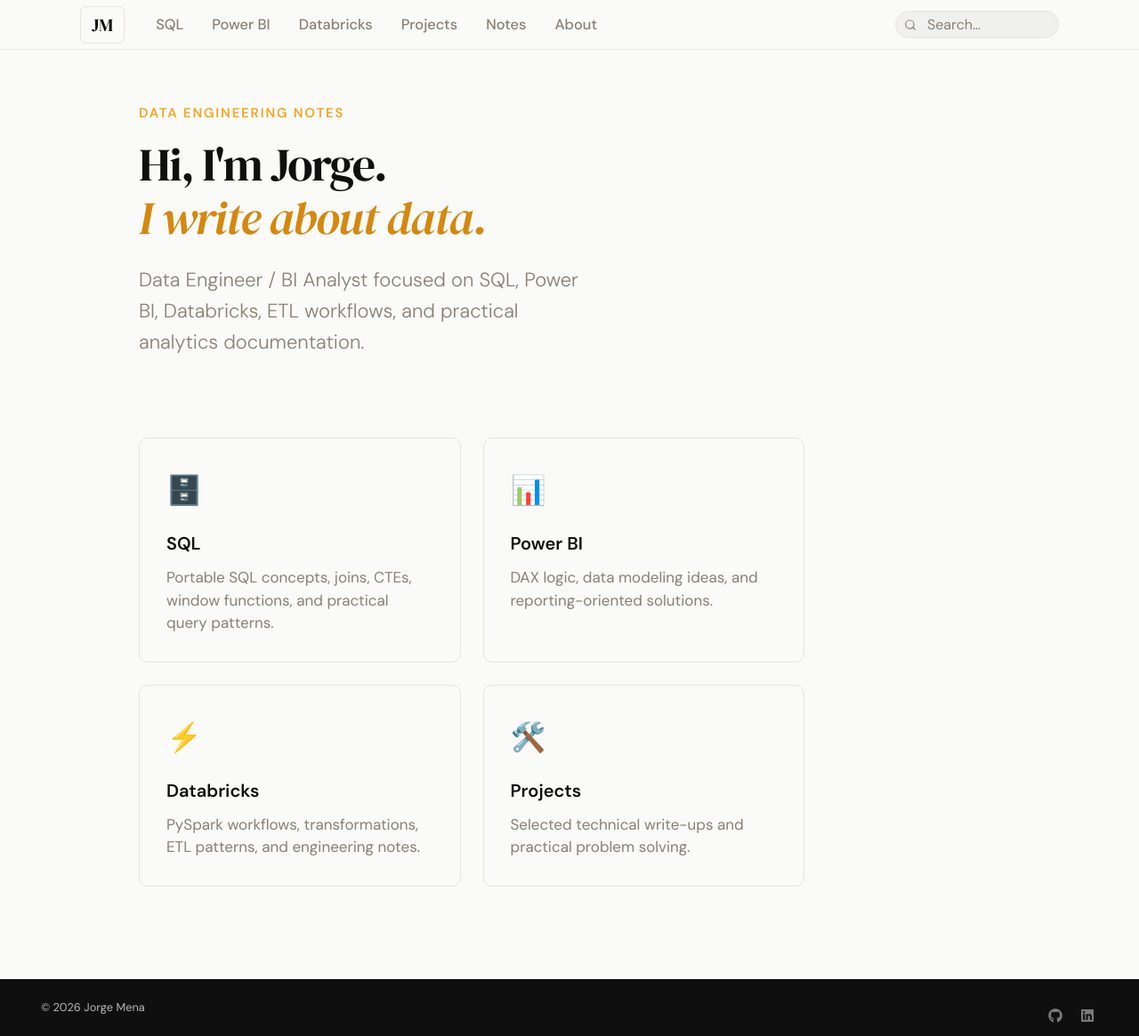
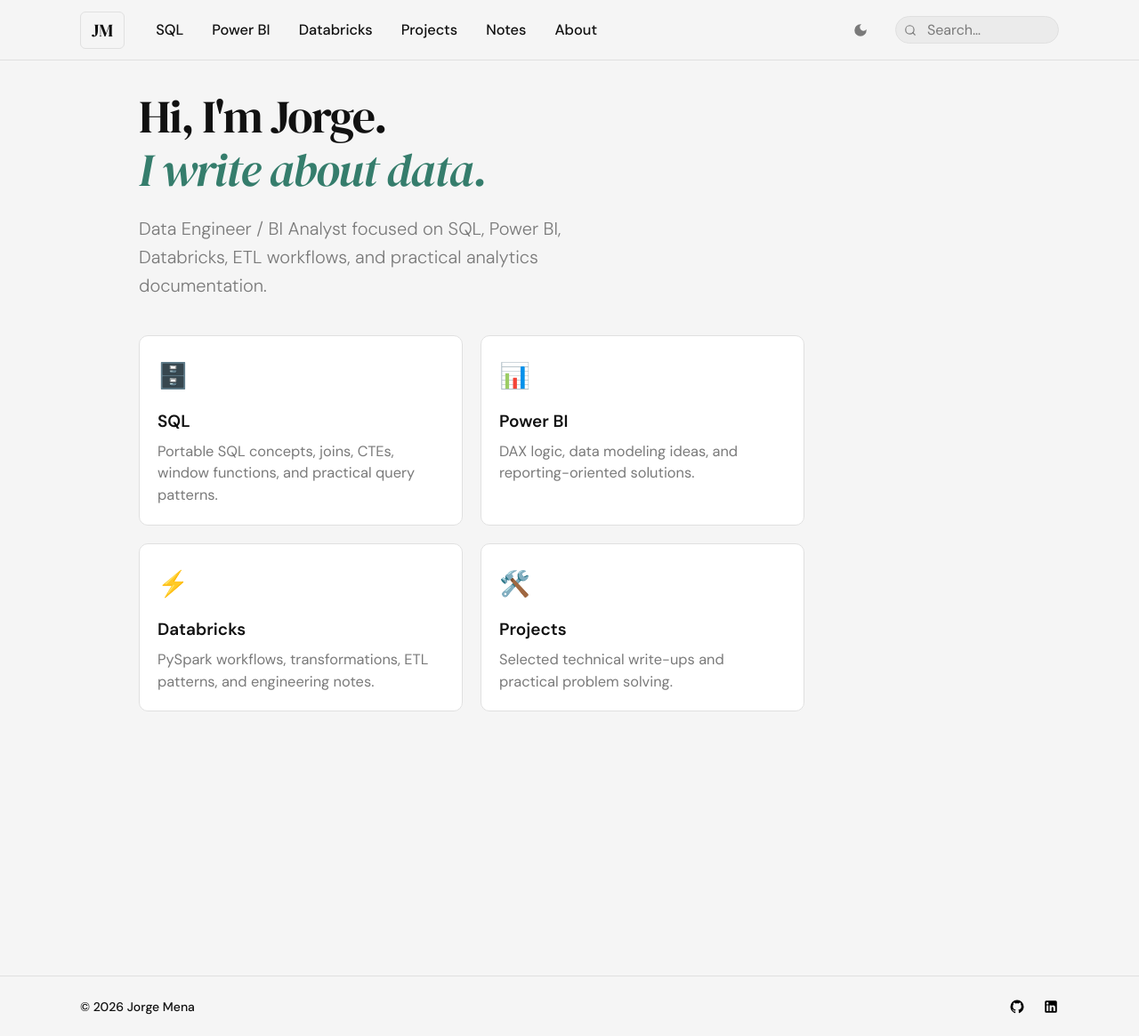
Before and after one commit to JorgeMena92/dataworld, an MkDocs documentation site: the page built from docs/index.md, in a window 1280 px wide and 1165 px high. Shown: the whole window at 89% size. Built offline with MkDocs 1.6.1 and Material for MkDocs 9.7.7, drawn with Linux system fonts in a browser that asks for light colours.

Commit message:
new theme color added

```diff
--- a/docs/index.md
+++ b/docs/index.md
@@ -7,7 +7,6 @@ hide:
 ---
 
 <div class="hero">
-  <span class="hero__eyebrow">Data Engineering Notes</span>
   <h1 class="hero__title">Hi, I'm Jorge.<br><em>I write about data.</em></h1>
   <p class="hero__subtitle">
     Data Engineer / BI Analyst focused on SQL, Power BI, Databricks, ETL workflows,
--- a/docs/stylesheets/extra.css
+++ b/docs/stylesheets/extra.css
@@ -8,40 +8,47 @@
 
 /* ─── Brand Color Tokens ────────────────────────────────── */
 :root {
-  --brand-ink:        #0f0f0f;
-  --brand-ink-soft:   #2a2a2a;
-  --brand-surface:    #fafaf8;
-  --brand-amber:      #f5a623;
-  --brand-amber-dark: #d4880f;
-  --brand-amber-glow: rgba(245, 166, 35, 0.12);
-  --brand-border:     #e8e4dd;
-  --brand-muted:      #888074;
-  --nav-width:        1100px;   /* single token controls both nav + content width */
+  --brand-ink:        #111111;   /* pure near-black, no navy/green tint */
+  --brand-ink-soft:   #333333;
+  --brand-surface:    #f5f5f5;
+  --brand-mint:       #4db89e;
+  --brand-mint-dark:  #357d6c;
+  --brand-mint-glow:  rgba(77, 184, 158, 0.1);
+  --brand-border:     #e0e0e0;
+  --brand-muted:      #7a7a7a;
+  --nav-width:        1100px;
+
+  --brand-amber:      var(--brand-mint);
+  --brand-amber-dark: var(--brand-mint-dark);
+  --brand-amber-glow: var(--brand-mint-glow);
 
   --md-primary-fg-color:        var(--brand-ink);
   --md-primary-bg-color:        var(--brand-surface);
-  --md-accent-fg-color:         var(--brand-amber);
-  --md-accent-fg-color--light:  var(--brand-amber-glow);
-  --md-typeset-a-color:         var(--brand-amber-dark);
+  --md-accent-fg-color:         var(--brand-mint);
+  --md-accent-fg-color--light:  var(--brand-mint-glow);
+  --md-typeset-a-color:         var(--brand-mint-dark);
 
   --md-text-font:    "DM Sans", sans-serif;
   --md-code-font:    "JetBrains Mono", monospace;
 }
 
-/* Dark mode overrides */
 [data-md-color-scheme="slate"] {
-  --brand-ink:        #f0ece4;
-  --brand-ink-soft:   #c8c2b8;
-  --brand-surface:    #141210;
-  --brand-border:     #2a2620;
-  --brand-muted:      #706860;
-  --brand-amber-glow: rgba(245, 166, 35, 0.08);
+  --brand-ink:        #e8ecf4;
+  --brand-ink-soft:   #b8c2d8;
+  --brand-surface:    #1a1a1a;
+  --brand-border:     #2a2a2a;
+  --brand-muted:      #606060;
+  --brand-mint-glow:  rgba(77, 184, 158, 0.08);
+
+  --brand-amber:      var(--brand-mint);
+  --brand-amber-dark: var(--brand-mint-dark);
+  --brand-amber-glow: var(--brand-mint-glow);
 
   --md-primary-fg-color:        var(--brand-ink);
   --md-primary-bg-color:        var(--brand-surface);
-  --md-default-bg-color:        #1a1714;
+  --md-default-bg-color:        #1f1f1f;
   --md-default-fg-color:        var(--brand-ink);
-  --md-typeset-a-color:         var(--brand-amber);
+  --md-typeset-a-color:         var(--brand-mint);
 }
 
 /* ─── Global Base ───────────────────────────────────────── */
@@ -53,7 +60,8 @@ body {
 
 /* ─── Hide MkDocs default header and tabs ───────────────── */
 .md-header,
-.md-tabs {
+.md-tabs,
+.md-footer {
   display: none;
 }
 
@@ -61,7 +69,7 @@ body {
 .custom-nav {
   display: flex;
   align-items: center;
-  height: 56px;
+  height: 68px;
   background-color: var(--brand-surface);
   border-bottom: 1px solid var(--brand-border);
   position: sticky;
@@ -70,7 +78,6 @@ body {
   padding: 0 2.5rem;
 }
 
-/* Inner wrapper — same max-width as content */
 .custom-nav__inner {
   display: flex;
   align-items: center;
@@ -104,7 +111,7 @@ body {
   font-family: "DM Sans", sans-serif;
   font-size: 0.82rem;
   font-weight: 500;
-  color: var(--brand-muted) !important;
+  color: var(--brand-ink) !important;  /* ← was brand-muted */
   text-decoration: none !important;
   border-bottom: none !important;
   padding: 0.4em 0.75rem;
@@ -115,10 +122,40 @@ body {
 
 .custom-nav__links a:hover {
   color: var(--brand-ink) !important;
-  background: var(--brand-amber-glow);
+  background: var(--brand-mint-glow);
 }
 
-/* Search bar on the right */
+/* Theme toggle */
+.custom-nav__toggle {
+  display: flex;
+  align-items: center;
+  cursor: pointer;
+  margin-right: 0.5rem;
+  flex-shrink: 0;
+}
+
+.custom-nav__toggle input {
+  display: none;
+}
+
+.custom-nav__toggle svg {
+  width: 18px;
+  height: 18px;
+  fill: var(--brand-muted);
+  transition: fill 0.2s ease;
+}
+
+.custom-nav__toggle:hover svg {
+  fill: var(--brand-ink);
+}
+
+.custom-nav__toggle .icon-moon { display: block; }
+.custom-nav__toggle .icon-sun  { display: none;  }
+
+[data-md-color-scheme="slate"] .custom-nav__toggle .icon-moon { display: none;  }
+[data-md-color-scheme="slate"] .custom-nav__toggle .icon-sun  { display: block; }
+
+/* Search bar */
 .custom-nav__search {
   display: flex;
   align-items: center;
@@ -155,7 +192,55 @@ body {
   background: rgba(255,255,255,0.05);
 }
 
-/* ─── Center main content to match nav width ────────────── */
+/* ─── Custom Footer — same style as nav ─────────────────── */
+.custom-footer {
+  display: flex;
+  align-items: center;
+  height: 68px;
+  background-color: var(--brand-surface);
+  border-top: 1px solid var(--brand-border);
+  padding: 0 2.5rem;
+}
+
+.custom-footer__inner {
+  display: flex;
+  align-items: center;
+  justify-content: space-between;
+  width: 100%;
+  max-width: var(--nav-width);
+  margin: 0 auto;
+}
+
+.custom-footer__copy {
+  font-size: 0.70rem;
+  color: var(--brand-ink);
+  font-weight: 500;
+}
+
+.custom-footer__social {
+  display: flex;
+  align-items: center;
+  gap: 1rem;
+}
+
+.custom-footer__social a {
+  display: flex;
+  align-items: center;
+  border-bottom: none !important;
+}
+
+.custom-footer__social svg {
+  width: 18px;
+  height: 18px;
+  fill: var(--ink);
+  transition: fill 0.2s ease;
+}
+
+.custom-footer__social a:hover svg {
+  fill: var(--brand-mint);
+}
+
+/* ─── Center main content ───────────────────────────────── */
 .md-main__inner {
   max-width: var(--nav-width);
   margin: 0 auto;
@@ -173,7 +258,7 @@ body {
 }
 
 [data-md-color-scheme="slate"] .md-sidebar {
-  background-color: #1a1714;
+  background-color: #1f1f1f;
   border-right-color: var(--brand-border);
 }
 
@@ -198,15 +283,15 @@ body {
 }
 
 .md-nav__link:hover {
-  background: var(--brand-amber-glow);
+  background: var(--brand-mint-glow);
   color: var(--brand-ink);
 }
 
 .md-nav__link--active {
-  background: var(--brand-amber-glow);
-  color: var(--brand-amber-dark) !important;
+  background: var(--brand-mint-glow);
+  color: var(--brand-mint-dark) !important;
   font-weight: 500;
-  border-left: 2px solid var(--brand-amber);
+  border-left: 2px solid var(--brand-mint);
 }
 
 /* ─── Typography ────────────────────────────────────────── */
@@ -252,20 +337,20 @@ body {
 }
 
 .md-typeset a {
-  color: var(--brand-amber-dark);
+  color: var(--brand-mint-dark);
   text-decoration: none;
   border-bottom: 1px solid transparent;
   transition: border-color 0.2s ease;
 }
 
 .md-typeset a:hover {
-  border-bottom-color: var(--brand-amber);
+  border-bottom-color: var(--brand-mint);
 }
 
 /* ─── Code Blocks ───────────────────────────────────────── */
 .md-typeset code {
-  background: var(--brand-amber-glow);
-  color: var(--brand-amber-dark);
+  background: var(--brand-mint-glow);
+  color: var(--brand-mint-dark);
   border-radius: 4px;
   padding: 0.1em 0.4em;
   font-size: 0.88em;
@@ -294,7 +379,7 @@ body {
   transition: color 0.2s;
 }
 .md-clipboard:hover {
-  color: var(--brand-amber);
+  color: var(--brand-mint);
 }
 
 /* ─── Admonitions ───────────────────────────────────────── */
@@ -308,8 +393,8 @@ body {
 
 .md-typeset .admonition.tip,
 .md-typeset details.tip {
-  border-color: var(--brand-amber);
-  background-color: var(--brand-amber-glow);
+  border-color: var(--brand-mint);
+  background-color: var(--brand-mint-glow);
 }
 
 /* ─── Tables ────────────────────────────────────────────── */
@@ -321,7 +406,7 @@ body {
 }
 
 .md-typeset table:not([class]) th {
-  background: var(--brand-amber-glow);
+  background: var(--brand-mint-glow);
   font-weight: 600;
   font-size: 0.75rem;
   letter-spacing: 0.05em;
@@ -331,36 +416,14 @@ body {
 }
 
 .md-typeset table:not([class]) tr:hover td {
-  background: var(--brand-amber-glow);
-}
-
-/* ─── Footer ────────────────────────────────────────────── */
-.md-footer {
-  background-color: var(--brand-ink);
-  color: rgba(255,255,255,0.5);
-}
-
-[data-md-color-scheme="slate"] .md-footer {
-  background-color: #0a0908;
-}
-
-.md-footer-meta {
-  background-color: transparent;
-}
-
-.md-social__link svg {
-  fill: rgba(255,255,255,0.45);
-  transition: fill 0.2s;
-}
-.md-social__link:hover svg {
-  fill: var(--brand-amber);
+  background: var(--brand-mint-glow);
 }
 
 /* ─── Tags ──────────────────────────────────────────────── */
 .md-tag {
-  background: var(--brand-amber-glow);
-  color: var(--brand-amber-dark);
-  border: 1px solid rgba(245, 166, 35, 0.3);
+  background: var(--brand-mint-glow);
+  color: var(--brand-mint-dark);
+  border: 1px solid rgba(77, 184, 158, 0.3);
   border-radius: 20px;
   font-size: 0.72rem;
   font-weight: 600;
@@ -371,7 +434,7 @@ body {
 
 /* ─── Hero section ──────────────────────────────────────── */
 .hero {
-  padding: 1.5rem 0 1.5rem;
+  padding: 0.75rem 0 0.5rem;   /* tightened top and bottom */
   text-align: left;
 }
 
@@ -380,8 +443,8 @@ body {
   font-weight: 600;
   letter-spacing: 0.12em;
   text-transform: uppercase;
-  color: var(--brand-amber);
-  margin-bottom: 0.75rem;
+  color: var(--brand-mint);
+  margin-bottom: 0.5rem;
   display: block;
 }
 
@@ -392,36 +455,36 @@ body {
   letter-spacing: -0.03em;
   line-height: 1.1;
   color: var(--brand-ink);
-  margin: 0 0 1.2rem;
+  margin: 0 0 0.75rem;          /* reduced bottom margin */
 }
 
 .hero__title em {
   font-style: italic;
-  color: var(--brand-amber-dark);
+  color: var(--brand-mint-dark);
 }
 
 .hero__subtitle {
-  font-size: 1.1rem;
+  font-size: 1rem;
   font-weight: 300;
   color: var(--brand-muted);
   line-height: 1.6;
   max-width: 520px;
-  margin-bottom: 2rem;
+  margin-bottom: 1rem;          /* reduced bottom margin */
 }
 
 /* ─── Card Grid ─────────────────────────────────────────── */
 .card-grid {
   display: grid;
   grid-template-columns: repeat(auto-fill, minmax(240px, 1fr));
-  gap: 1.25rem;
-  margin: 1rem 0 4rem;
+  gap: 1rem;
+  margin: 0.5rem 0 3rem;       /* tightened top margin */
 }
 
 .card {
-  background: var(--brand-surface);
+  background: #ffffff;
   border: 1px solid var(--brand-border);
   border-radius: 10px;
-  padding: 1.5rem;
+  padding: 1rem;                /* reduced from 1.5rem */
   text-decoration: none !important;
   transition: box-shadow 0.2s ease, transform 0.2s ease, border-color 0.2s ease;
 }
@@ -433,31 +496,31 @@ body {
 }
 
 .card:hover {
-  box-shadow: 0 6px 24px rgba(0,0,0,0.08);
+  box-shadow: 0 6px 24px rgba(0,0,0,0.07);
   transform: translateY(-2px);
-  border-color: var(--brand-amber);
-  border-bottom-color: var(--brand-amber) !important;
+  border-color: var(--brand-mint);
+  border-bottom-color: var(--brand-mint) !important;
 }
 
 [data-md-color-scheme="slate"] .card {
-  background: #1e1b18;
+  background: #242424;
 }
 
 .card__icon {
-  font-size: 1.6rem;
-  margin-bottom: 0.75rem;
+  font-size: 1.4rem;            /* slightly smaller icon */
+  margin-bottom: 0.5rem;        /* reduced gap */
   display: block;
 }
 
 .card__title {
-  font-size: 1rem;
+  font-size: 0.95rem;
   font-weight: 600;
   color: var(--brand-ink);
-  margin-bottom: 0.4rem;
+  margin-bottom: 0.3rem;
 }
 
 .card__desc {
-  font-size: 0.85rem;
+  font-size: 0.82rem;
   color: var(--brand-muted);
   line-height: 1.5;
 }
@@ -465,8 +528,8 @@ body {
 /* ─── Page load fade-in ─────────────────────────────────── */
 .md-content__inner {
   animation: fadeUp 0.35s ease both;
-  padding-top: 1rem;
-  padding-bottom: 4rem;
+  padding-top: 0.5rem;          /* reduced top padding */
+  padding-bottom: 3rem;
 }
 
 @keyframes fadeUp {
--- a/overrides/main.html
+++ b/overrides/main.html
@@ -1,8 +1,6 @@
 {% extends "base.html" %}
 
 {% block header %}
-
-
 <nav class="custom-nav">
   <div class="custom-nav__inner">
     <a href="/" class="custom-nav__logo">JM</a>
@@ -14,6 +12,13 @@
       <a href="/notes/">Notes</a>
       <a href="/about/">About</a>
     </div>
+    <!-- Theme toggle -->
+    <label class="custom-nav__toggle" title="Switch theme">
+      <input type="checkbox" id="theme-toggle" />
+      <svg class="icon-sun" xmlns="http://www.w3.org/2000/svg" viewBox="0 0 24 24"><path d="M12 7a5 5 0 1 0 0 10A5 5 0 0 0 12 7zm0-5a1 1 0 0 1 1 1v1a1 1 0 0 1-2 0V3a1 1 0 0 1 1-1zm0 17a1 1 0 0 1 1 1v1a1 1 0 0 1-2 0v-1a1 1 0 0 1 1-1zm9-9h1a1 1 0 0 1 0 2h-1a1 1 0 0 1 0-2zM3 12H2a1 1 0 0 1 0-2h1a1 1 0 0 1 0 2zm14.66-6.24.7-.7a1 1 0 0 1 1.42 1.41l-.71.71a1 1 0 1 1-1.41-1.42zM5.63 18.37l-.7.7a1 1 0 0 1-1.42-1.41l.71-.71a1 1 0 0 1 1.41 1.42zm12.74.7-.7-.7a1 1 0 0 1 1.41-1.42l.71.71a1 1 0 0 1-1.42 1.41zM5.63 5.63l-.7-.7A1 1 0 0 1 6.34 3.5l.71.71a1 1 0 0 1-1.42 1.42z"/></svg>
+      <svg class="icon-moon" xmlns="http://www.w3.org/2000/svg" viewBox="0 0 24 24"><path d="M12 3a9 9 0 1 0 9 9c0-.46-.04-.92-.1-1.36a5.389 5.389 0 0 1-4.4 2.26 5.403 5.403 0 0 1-3.14-9.8c-.44-.06-.9-.1-1.36-.1z"/></svg>
+    </label>
+    <!-- Search -->
     <div class="custom-nav__search">
       <svg viewBox="0 0 24 24" fill="none" stroke-width="2" stroke-linecap="round" stroke-linejoin="round">
         <circle cx="11" cy="11" r="8"/><line x1="21" y1="21" x2="16.65" y2="16.65"/>
@@ -23,5 +28,30 @@
   </div>
 </nav>
 
+<script>
+  const toggle = document.getElementById('theme-toggle');
+  const html = document.querySelector('[data-md-color-scheme]');
+  toggle.checked = html?.getAttribute('data-md-color-scheme') === 'slate';
+  toggle.addEventListener('change', () => {
+    const scheme = toggle.checked ? 'slate' : 'default';
+    html?.setAttribute('data-md-color-scheme', scheme);
+    localStorage.setItem('data-md-color-scheme', scheme);
+  });
+</script>
+{% endblock %}
 
+{% block footer %}
+<footer class="custom-footer">
+  <div class="custom-footer__inner">
+    <span class="custom-footer__copy">© 2026 Jorge Mena</span>
+    <div class="custom-footer__social">
+      <a href="https://github.com/jorgemena92" target="_blank" aria-label="GitHub">
+        <svg xmlns="http://www.w3.org/2000/svg" viewBox="0 0 24 24"><path d="M12 2A10 10 0 0 0 2 12c0 4.42 2.87 8.17 6.84 9.5.5.08.66-.23.66-.5v-1.69c-2.77.6-3.36-1.34-3.36-1.34-.46-1.16-1.11-1.47-1.11-1.47-.91-.62.07-.6.07-.6 1 .07 1.53 1.03 1.53 1.03.87 1.52 2.34 1.07 2.91.83.09-.65.35-1.09.63-1.34-2.22-.25-4.55-1.11-4.55-4.92 0-1.11.38-2 1.03-2.71-.1-.25-.45-1.29.1-2.64 0 0 .84-.27 2.75 1.02.79-.22 1.65-.33 2.5-.33s1.71.11 2.5.33c1.91-1.29 2.75-1.02 2.75-1.02.55 1.35.2 2.39.1 2.64.65.71 1.03 1.6 1.03 2.71 0 3.82-2.34 4.66-4.57 4.91.36.31.69.92.69 1.85V21c0 .27.16.59.67.5C19.14 20.16 22 16.42 22 12A10 10 0 0 0 12 2z"/></svg>
+      </a>
+      <a href="https://linkedin.com/in/jorgemena92" target="_blank" aria-label="LinkedIn">
+        <svg xmlns="http://www.w3.org/2000/svg" viewBox="0 0 24 24"><path d="M19 3a2 2 0 0 1 2 2v14a2 2 0 0 1-2 2H5a2 2 0 0 1-2-2V5a2 2 0 0 1 2-2h14m-.5 15.5v-5.3a3.26 3.26 0 0 0-3.26-3.26c-.85 0-1.84.52-2.32 1.3v-1.11h-2.79v8.37h2.79v-4.93c0-.77.62-1.4 1.39-1.4a1.4 1.4 0 0 1 1.4 1.4v4.93h2.79M6.88 8.56a1.68 1.68 0 0 0 1.68-1.68c0-.93-.75-1.69-1.68-1.69a1.69 1.69 0 0 0-1.69 1.69c0 .93.76 1.68 1.69 1.68m1.39 9.94v-8.37H5.5v8.37h2.77z"/></svg>
+      </a>
+    </div>
+  </div>
+</footer>
 {% endblock %}
```
